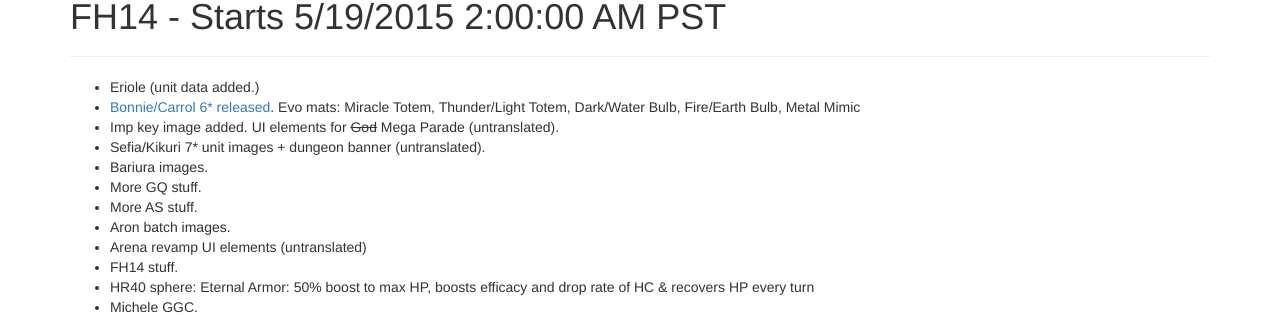
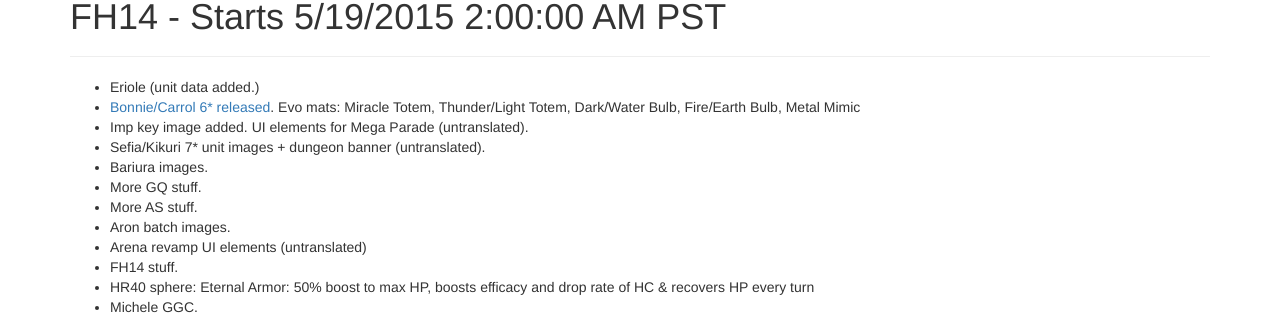
Before and after one commit to Deathmax/deathmax.github.io, a Jekyll site: the page built from _posts/2015-05-19-bravefrontier-update-notes.md, in a window 1280 px wide. Shown: the part 235-550 px from the top of the page. Built offline with Jekyll 4.4.1, drawn with Linux system fonts in a browser that asks for light colours; nearby versions of some CDN libraries; library files that are not in the unit come from our copies.

Commit message:
fix formatting

```diff
--- a/_posts/2015-05-19-bravefrontier-update-notes.md
+++ b/_posts/2015-05-19-bravefrontier-update-notes.md
@@ -11,8 +11,8 @@
 ----------------------
 
 * Eriole (unit data added.)
-* [Bonnie/Carrol 6* released](http://www.reddit.com/r/bravefrontier/comments/34xm83/update_notes_tue_may_05_2015/). Evo mats: Miracle Totem, Thunder/Light Totem, Dark/Water Bulb, Fire/Earth Bulb, Metal Mimic
-* Imp key image added. UI elements for ~~God~~ Mega Parade (untranslated).
+* [Bonnie/Carrol 6* released](/bravefrontier/2015/05/05/bravefrontier-update-notes/). Evo mats: Miracle Totem, Thunder/Light Totem, Dark/Water Bulb, Fire/Earth Bulb, Metal Mimic
+* Imp key image added. UI elements for  Mega Parade (untranslated).
 * Sefia/Kikuri 7* unit images + dungeon banner (untranslated).
 * Bariura images.
 * More GQ stuff.
```
Also changed, not shown: _posts/2015-05-15-bravefrontier-update-notes.md (+1 -0 lines).
